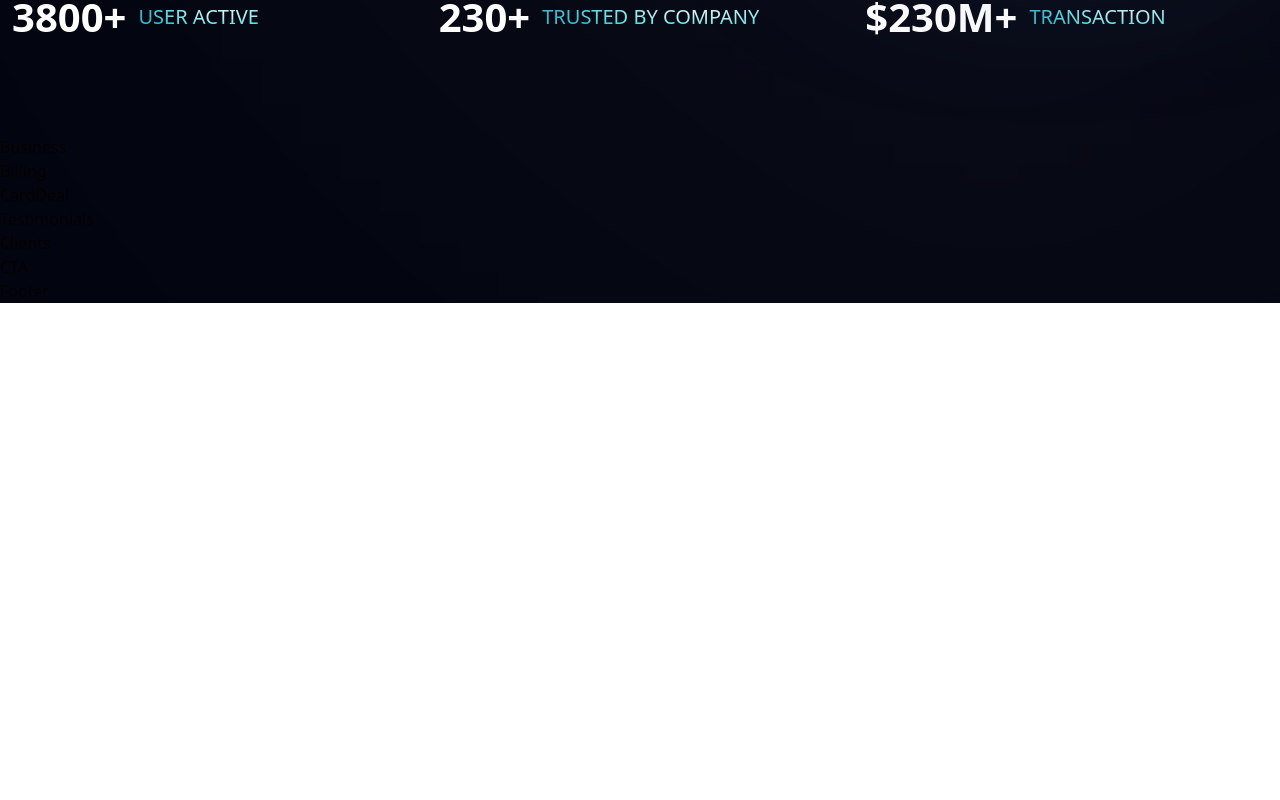
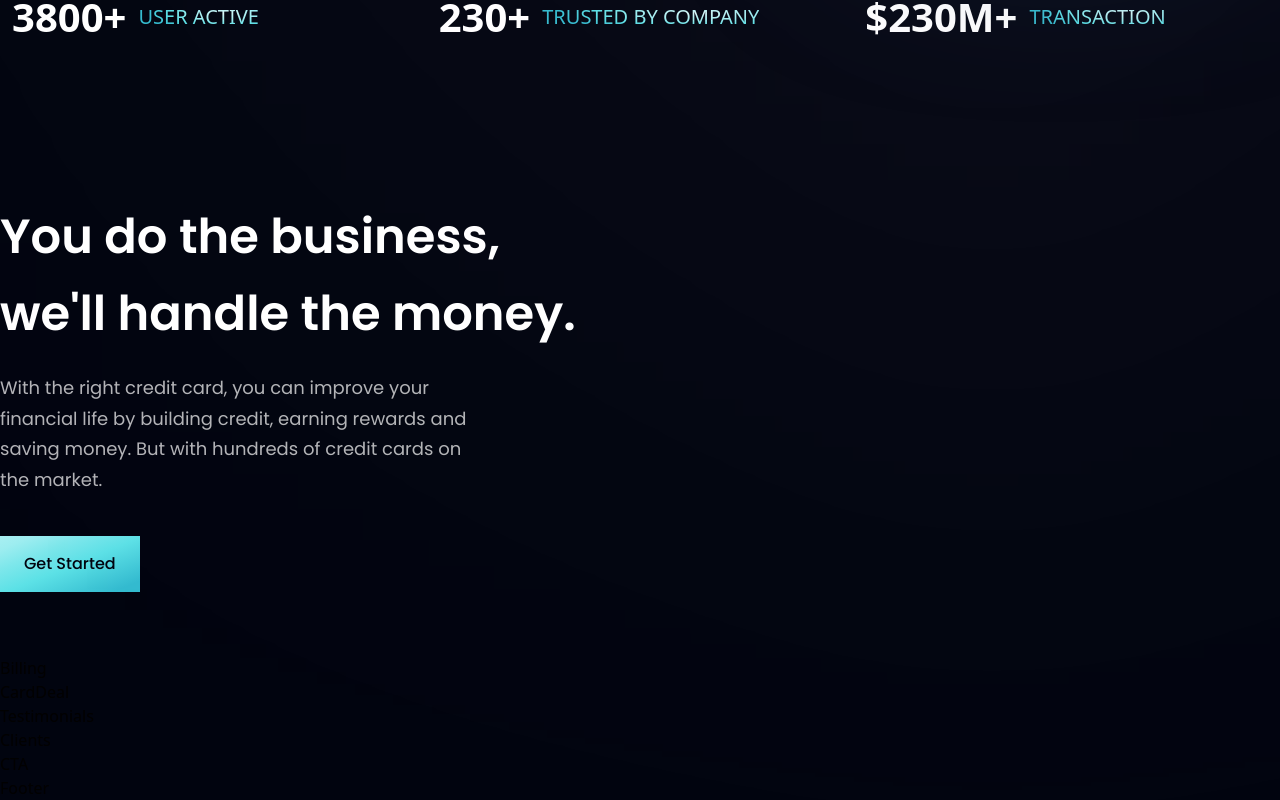
Before and after one commit to VictorMhub/HunterBank, a React (Vite) app in the folder hunter_bank_app/: page / in a window 1280 px wide. Shown: the part 810-1610 px from the top of the page. Before the commit the page ends 1113 px from the top, so only its background shows below. Built offline with nearby package versions, Linux system fonts and the light colour scheme.

Commit message:
features title and button get started

```diff
--- a/hunter_bank_app/src/components/Business.jsx
+++ b/hunter_bank_app/src/components/Business.jsx
@@ -1,9 +1,24 @@
-import React from 'react'
+import { features } from "../constants";
+import styles, { layout } from "../style";
+import Button from "./Button";
 
-const Business = () => {
-  return (
-    <div>Business</div>
-  )
-}
+const Business = () => (
+  <section id="features" className={layout.section}>
+    <div className={layout.sectionInfo}>
+      <h2 className={styles.heading2}>
+        {" "}
+        You do the business, <br className="sm:block hidden" /> we'll handle the
+        money.
+      </h2>
+      <p className={`${styles.paragraph} max-w-[470px] mt-5`}>
+        With the right credit card, you can improve your financial life by
+        building credit, earning rewards and saving money. But with hundreds of
+        credit cards on the market.
+      </p>
 
-export default Business
+      <Button styles='mt-10' />
+    </div>
+  </section>
+);
+
+export default Business;
--- a/hunter_bank_app/src/components/Button.jsx
+++ b/hunter_bank_app/src/components/Button.jsx
@@ -1,8 +1,8 @@
 import React from 'react'
 
-const Button = () => {
+const Button = ({ styles }) => {
   return (
-    <div>Button</div>
+    <button type='button' className={`py-4 px-6 bg-blue-gradient font-poppins font-medium tex-[18px] text-primary outline-none ${styles}`}>Get Started</button>
   )
 }
 
```
